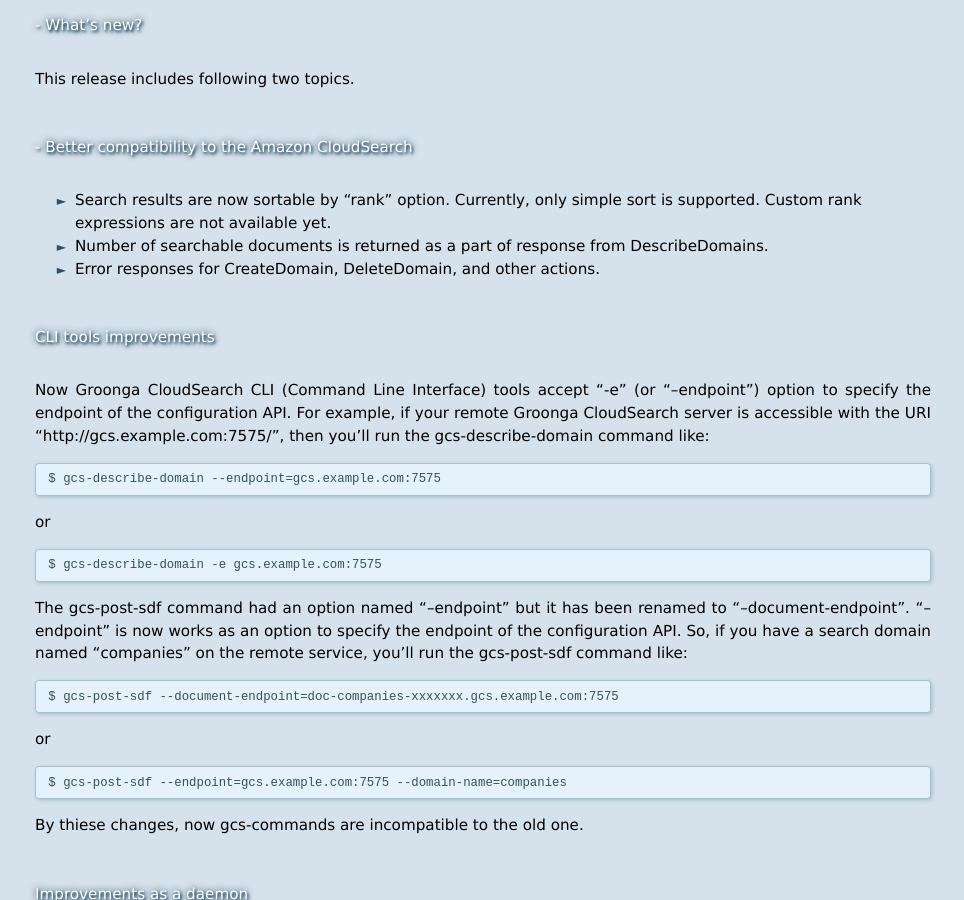
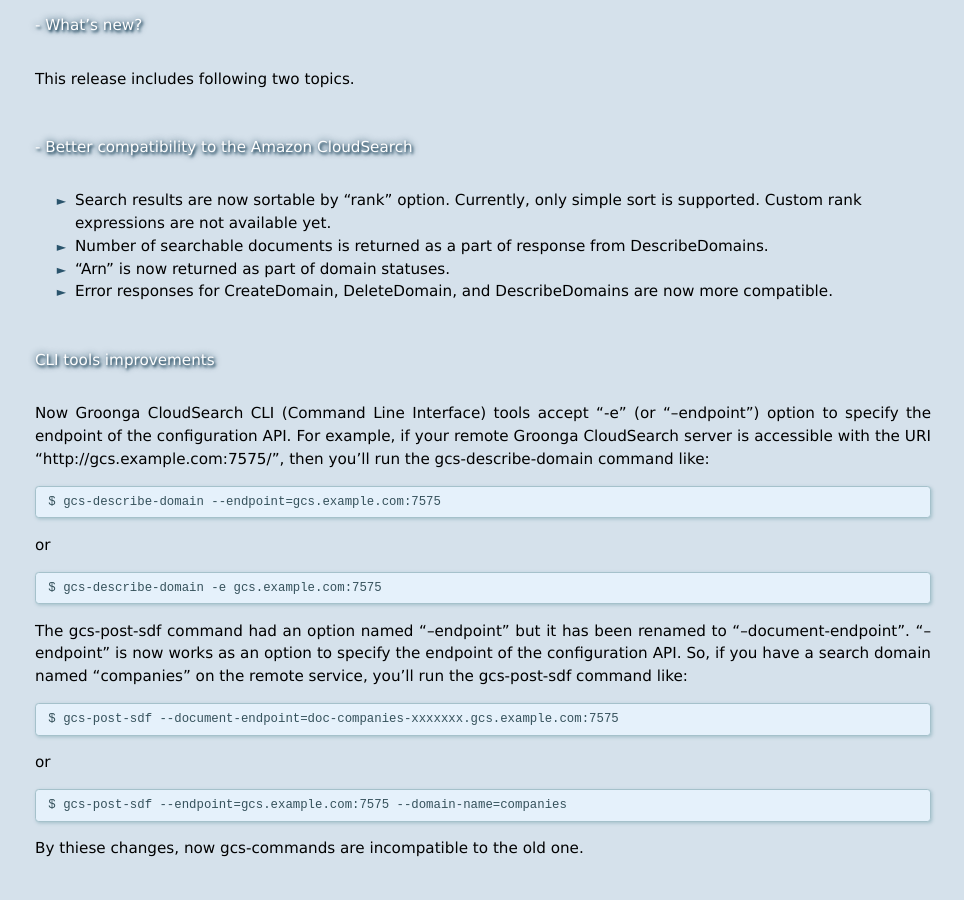
Before and after one commit to groonga/gcs.groonga.org, a Jekyll site: the page built from _posts/2012-11-29-1.4.0-release.md, in a window 1280 px wide and 900 px high, scrolled down 454 px. Shown: the whole window, without its empty margins (157-1121 px from the left). Built offline with Jekyll 4.4.1, drawn with Linux system fonts in a browser that asks for light colours; comment, search, counter and statistics services are not loaded.

Commit message:
Update list of changes

```diff
--- a/_posts/2012-11-29-1.4.0-release.md
+++ b/_posts/2012-11-29-1.4.0-release.md
@@ -15,7 +15,8 @@
 
  * Search results are now sortable by "rank" option. Currently, only simple sort is supported. Custom rank expressions are not available yet.
  * Number of searchable documents is returned as a part of response from DescribeDomains.
- * Error responses for CreateDomain, DeleteDomain, and other actions.
+ * "Arn" is now returned as part of domain statuses.
+ * Error responses for CreateDomain, DeleteDomain, and DescribeDomains are now more compatible.
 
 #### CLI tools improvements
 
```
